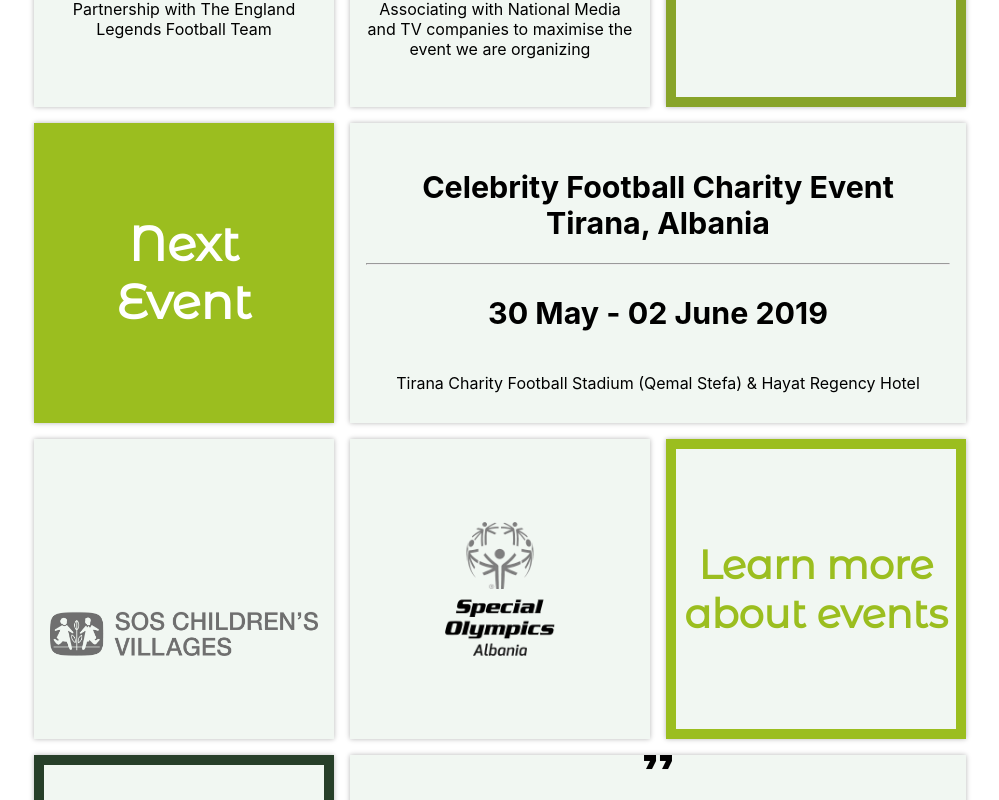
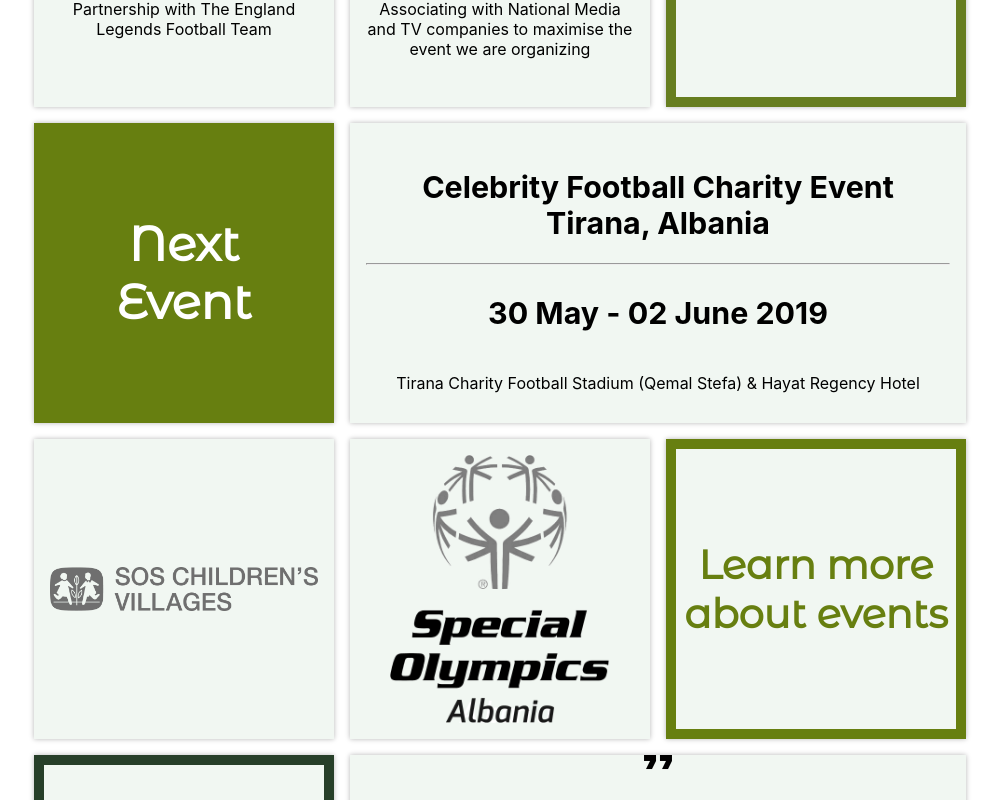
Before and after one commit to annaszalkiewicz/eaglegolfgroup, a React (Create React App) app: page / in a window 1280 px wide. Shown: the part 1957-2757 px from the top of the page, without its empty margins (140-1139 px from the left). Built offline with nearby package versions, Linux system fonts and the light colour scheme.

Commit message:
Fix testimonials styling

```diff
--- a/src/css/_index.scss
+++ b/src/css/_index.scss
@@ -1,6 +1,14 @@
-$color-1: #b9c056;
-$color-2: #88a429;
-$color-3: #9bbe1f;
+// $color-1: #b9c056;
+// $color-2: #88a429;
+// $color-3: #9bbe1f;
+// $color-4: #273f29;
+// $color-5: #14253f;
+// $color-6: #091327;
+// $color-7: #f1f7f2;
+
+$color-1: #757A2F;
+$color-2: #677E20;
+$color-3: #677F10;
 $color-4: #273f29;
 $color-5: #14253f;
 $color-6: #091327;
@@ -285,15 +293,13 @@ main {
   text-align: center;
   display: flex;
   flex-direction: column;
+  justify-content: center;
   h3,
   p {
     padding: 1em;
   }
   img {
     width: 100%;
-    margin-top: 50%;
-    margin-left: 50%;
-    transform: translate(-50%, -50%);
     object-fit: contain;
   }
 }
@@ -546,6 +552,7 @@ footer {
   padding: 1em;
   text-align: center;
   flex-direction: column;
+  font-size: 0.8em;
   background: linear-gradient(rgba(20, 37, 63, 0.8), rgba(20, 37, 63, 1));
   color: $white-color;
   .copyright {
@@ -698,7 +705,7 @@ footer {
   height: 300px;
 }
 .collapsible {
-  // background: $color-5;
+  background: $color-7;
   color: white;
   cursor: pointer;
   padding: 1em;
@@ -715,7 +722,7 @@ footer {
   border-top-right-radius: 10px;
   h2 {
     font-family: $heading-font;
-    font-size: 1.6em;
+    font-size: 1.3em;
   }
   hr {
     width: 250px;;
@@ -724,8 +731,8 @@ footer {
   }
 }
 
-.collapsible .active-testimonial, .collapsible:hover {
-  background-color: $color-4;
+.collapsible:hover {
+ opacity: 0.8;
 }
 .collapsible:after {
   content: "\2304"; /* Character for arrow down symbol */
@@ -759,8 +766,8 @@ footer {
   width: 100px;
   height: 100px;
   border-radius: 50%;
-  border: solid;
   margin: 1em;
+  overflow: hidden;
   img {
     width: 100%;
     height: 100%;
--- a/src/js/Testimonials.js
+++ b/src/js/Testimonials.js
@@ -6,7 +6,7 @@ class Testimonials extends Component {
     super(props);
     this.state = {
       testimonials: testimonials,
-      colors: ['#b9c056', '#88a429', '#9bbe1f', '#273f29', '#14253f', '#091327']
+      colors: ['#757A2F', '#677E20', '#677F10', '#273f29', '#14253f', '#091327']
     };
     this.toggleCollapsible = this.toggleCollapsible.bind(this);
   }
@@ -33,15 +33,13 @@ class Testimonials extends Component {
 
         {testimonials.map(testimonial => (
             <div className="testimonial-card" key={testimonial.name}>
-              <button className="collapsible" onClick={this.toggleCollapsible} style={{backgroundColor: randomColor}}>
+              <button className="collapsible" onClick={this.toggleCollapsible} style={{border: 'solid 10px' + randomColor, color: randomColor}}>
                 <div className="avatar">
                 <img src={require(`../img/${testimonial.avatar}`)} alt="avatar" />
-
-                  {/* <img src="/static/media/placeholder.png" alt="avatar" /> */}
                 </div>
-                <h2>{testimonial.name}</h2>
-                <h2 className="position">{testimonial.position}</h2>
-                <hr />
+                <h2 style={{color: randomColor}}>{testimonial.name}</h2>
+                <h2 className="position" style={{color: randomColor}}>{testimonial.position}</h2>
+                <hr style={{border: 'solid 1px' + randomColor}} />
               </button>
               <div className="content">
                 <p>{testimonial.testimonial}</p>
```
